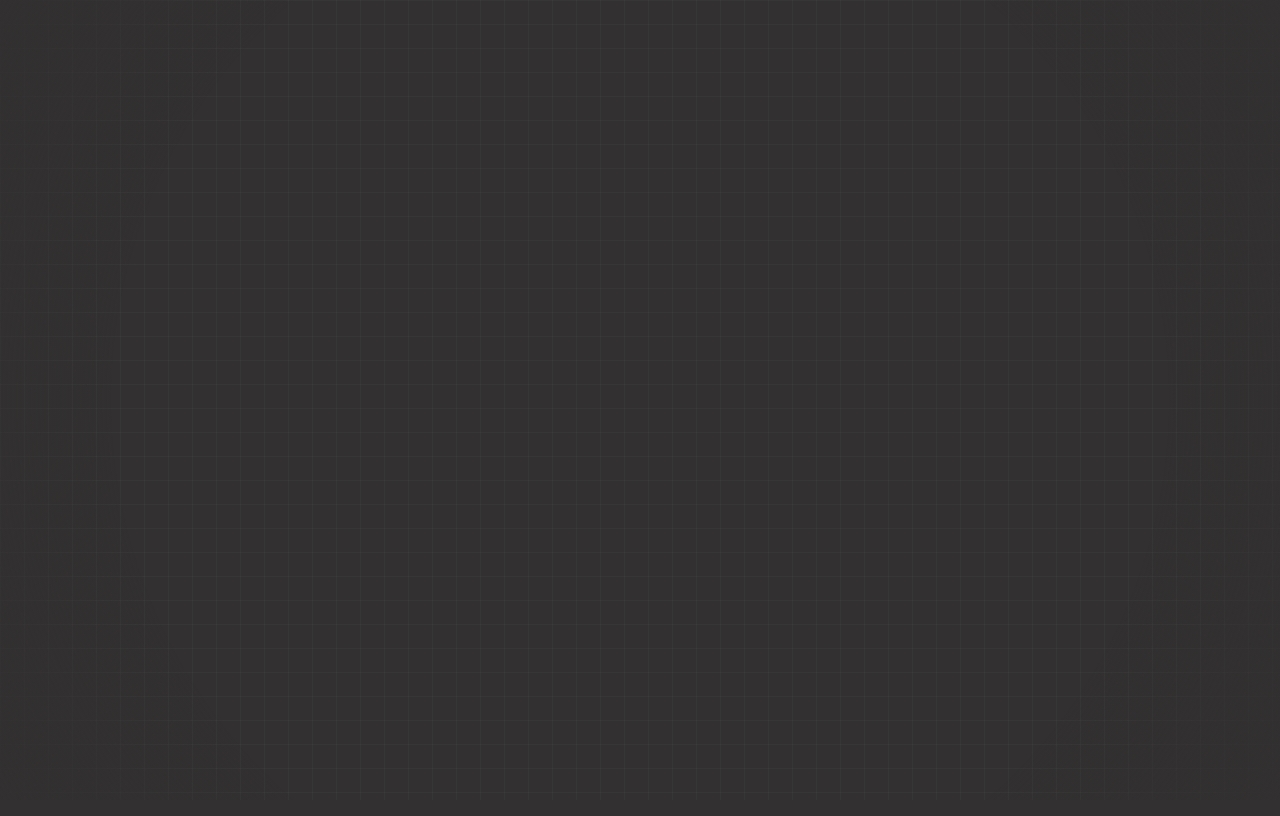
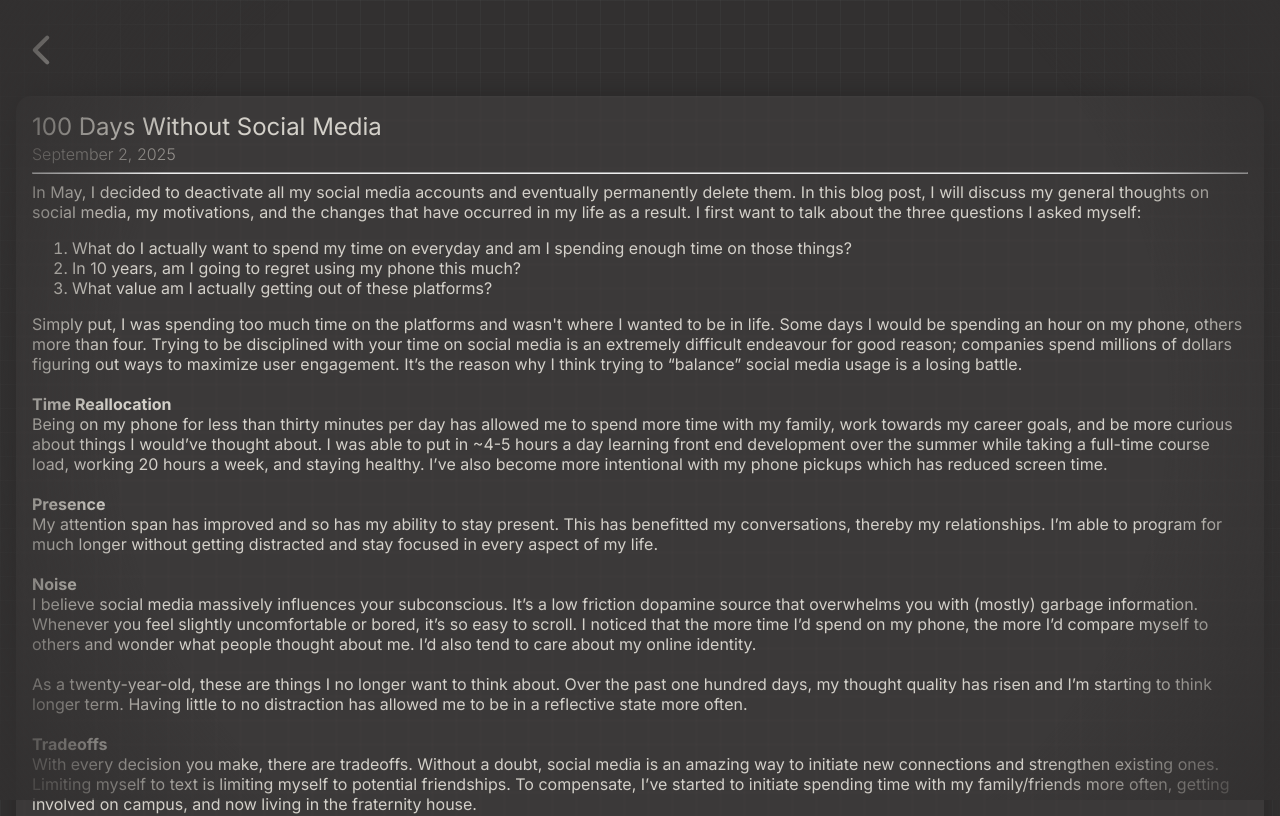
Before and after one commit to dylinh/personal-site, a React (Vite) app: page /blog/social-media in a window 1280 px wide. Before the commit this address had no page. Shown: the top 816 px of the page. Built offline with nearby package versions, Linux system fonts and the light colour scheme.

Commit message:
blog post done

```diff
--- a/index.css
+++ b/index.css
@@ -209,7 +209,7 @@ footer{
 }
 
 .blog-post-container{
-    margin: 6em 1em 0 1em;
+    margin: 6em 1em 2em 1em;
     background: rgba(150, 135, 135, 0.1);
     box-shadow: 0 0 20px rgb(39, 38, 38);
     backdrop-filter: blur(1px);
--- a/src/blogPosts/FourMonthsFrontend.tsx
+++ /dev/null
@@ -1,15 +0,0 @@
-import BackButton from "../components/BackButton"
-
-export default function FourMonthsFrontend(){
-    return (
-        <>
-        <BackButton/>
-        <div className="blog-post-container">
-            <h2 className="blog-post-title">4 Months of Frontend Development</h2>
-            <h3 className="blog-post-date">September 2, 2025</h3>
-            <hr/>
-            <p>I was always interested in </p>
-        </div>
-        </>
-    )
-}
--- /dev/null
+++ b/src/blogPosts/SocialMedia.tsx
@@ -0,0 +1,26 @@
+import BackButton from "../components/BackButton"
+
+export default function SocialMedia(){
+    return (
+        <>
+        <BackButton/>
+        <div className="blog-post-container fade-in">
+            <h2 className="blog-post-title">100 Days Without Social Media</h2>
+            <h3 className="blog-post-date">September 2, 2025</h3>
+            <hr/>
+            <p>In May, I decided to deactivate all my social media accounts and eventually permanently delete them. In this blog post, I will discuss my general thoughts on social media, my motivations, and the changes that have occurred in my life as a result. I first want to talk about the three questions I asked myself:</p>
+        <ol>
+            <li>What do I actually want to spend my time on everyday and am I spending enough time on those things?</li>
+            <li>In 10 years, am I going to regret using my phone this much?</li>
+            <li>What value am I actually getting out of these platforms? </li>
+        </ol>
+        <p>Simply put, I was spending too much time on the platforms and wasn't where I wanted to be in life. Some days I would be spending an hour on my phone, others more than four. Trying to be disciplined with your time on social media is an extremely difficult endeavour for good reason; companies spend millions of dollars figuring out ways to maximize user engagement. It’s the reason why I think trying to “balance” social media usage is a losing battle.<br/><br/></p>
+        <p><span className="bold">Time Reallocation</span><br/>Being on my phone for less than thirty minutes per day has allowed me to spend more time with my family, work towards my career goals, and be more curious about things I would’ve thought about. I was able to put in ~4-5 hours a day learning front end development over the summer while taking a full-time course load, working 20 hours a week, and staying healthy. I’ve also become more intentional with my phone pickups which has reduced screen time.<br/><br/></p>
+        <p><span className="bold">Presence</span><br/>My attention span has improved and so has my ability to stay present. This has benefitted my conversations, thereby my relationships. I’m able to program for much longer without getting distracted and stay focused in every aspect of my life.<br/><br/></p>
+        <p><span className="bold">Noise</span><br/>I believe social media massively influences your subconscious. It’s a low friction dopamine source that overwhelms you with (mostly) garbage information. Whenever you feel slightly uncomfortable or bored, it’s so easy to scroll. I noticed that the more time I’d spend on my phone, the more I’d compare myself to others and wonder what people thought about me. I’d also tend to care about my online identity. <br/><br/>As a twenty-year-old, these are things I no longer want to think about. Over the past one hundred days, my thought quality has risen and I’m starting to think longer term. Having little to no distraction has allowed me to be in a reflective state more often.<br/><br/></p>
+        <p><span className="bold">Tradeoffs</span><br/>With every decision you make, there are tradeoffs. Without a doubt, social media is an amazing way to initiate new connections and strengthen existing ones. Limiting myself to text is limiting myself to potential friendships. To compensate, I’ve started to initiate spending time with my family/friends more often, getting involved on campus, and now living in the fraternity house.<br/><br/>Not having social media nowadays is very weird to most people. It can be awkward when somebody asks me for my Instagram and I offer them my number instead. People will think about you differently, good and bad. I’ve found it interesting to see how people’s opinions of me have changed. Ultimately I’m confident in my decision and I think it’s been a net positive on my life. <br/><br/><span className="bold">Final Thoughts</span><br/>I’d say that’s been the gist of my past one hundred days without social media. I’m going to continue to stay off the applications until I have a compelling reason to do so. I’m leaning towards getting a Light Phone once my iPhone dies out, but that’s probably overkill.
+</p>
+        </div>
+        </>
+    )
+}
--- a/src/index.tsx
+++ b/src/index.tsx
@@ -4,7 +4,7 @@ import Home from "./pages/Home"
 import About from "./pages/About"
 import Portfolio from "./pages/Portfolio"
 import Blog from "./pages/Blog"
-import FourMonthsFrontend from './blogPosts/FourMonthsFrontend'
+import SocialMedia from './blogPosts/SocialMedia'
 
 function App(){
     return (
@@ -21,7 +21,7 @@ ReactDOM
             <Route path="/about" element={<About/>}/>
             <Route path="/portfolio" element={<Portfolio/>}/>
             <Route path="/blog" element={<Blog/>}/>
-             <Route path="/blog/four-months-frontend" element={<FourMonthsFrontend/>}/>
+             <Route path="/blog/social-media" element={<SocialMedia/>}/>
         </Routes>
     </BrowserRouter>
 )
--- a/src/pages/About.tsx
+++ b/src/pages/About.tsx
@@ -7,7 +7,7 @@ export default function About(){
             <>
                     <BackButton/>
                     <div className="about-container">
-                        <p className="about-title text-animation">About</p>
+                        <p className="about-title text-animation">ABOUT</p>
                         <div className="fade-in">
                             <div className="img-container">
                                 <img src={imgUrl} className="about-img"/>
--- a/src/pages/Blog.tsx
+++ b/src/pages/Blog.tsx
@@ -2,17 +2,17 @@ import BackButton from "../components/BackButton";
 import BlogCard from "../components/BlogCard";
 
 const blogPostsWithPath = [{
-    title: "4 Months of Frontend Development",
+    title: "100 Days Without Social Media",
     date: "September 2, 2025",
-    desc: "Over the summer, I decided to learn something new.",
-    path: "/blog/four-months-frontend"
+    desc: "My reflections on the past one hundred days.",
+    path: "/blog/social-media"
 }]
 
 export default function Blog(){
     return (
         <>
             <BackButton/>
-            <p className="about-title text-animation">Blog</p>
+            <p className="about-title text-animation">BLOG</p>
             <div className="blog-card-container fade-in">
                 {
                     blogPostsWithPath.map((post) => (
--- a/src/pages/Portfolio.tsx
+++ b/src/pages/Portfolio.tsx
@@ -4,7 +4,7 @@ export default function Portfolio(){
     return (
         <>
             <BackButton/>
-            <p className="about-title text-animation">Portfolio</p>
+            <p className="about-title text-animation">PORTFOLIO</p>
         </>
     )
 }
```
